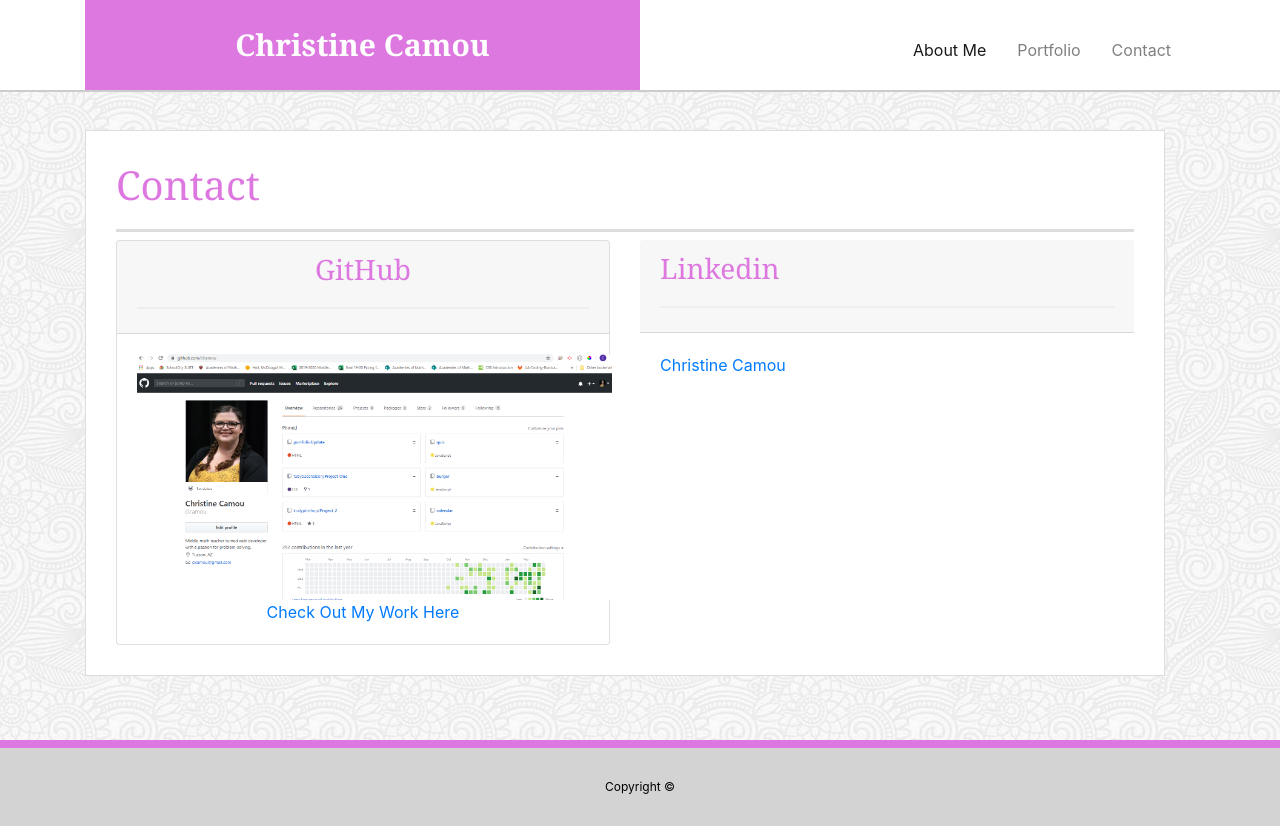
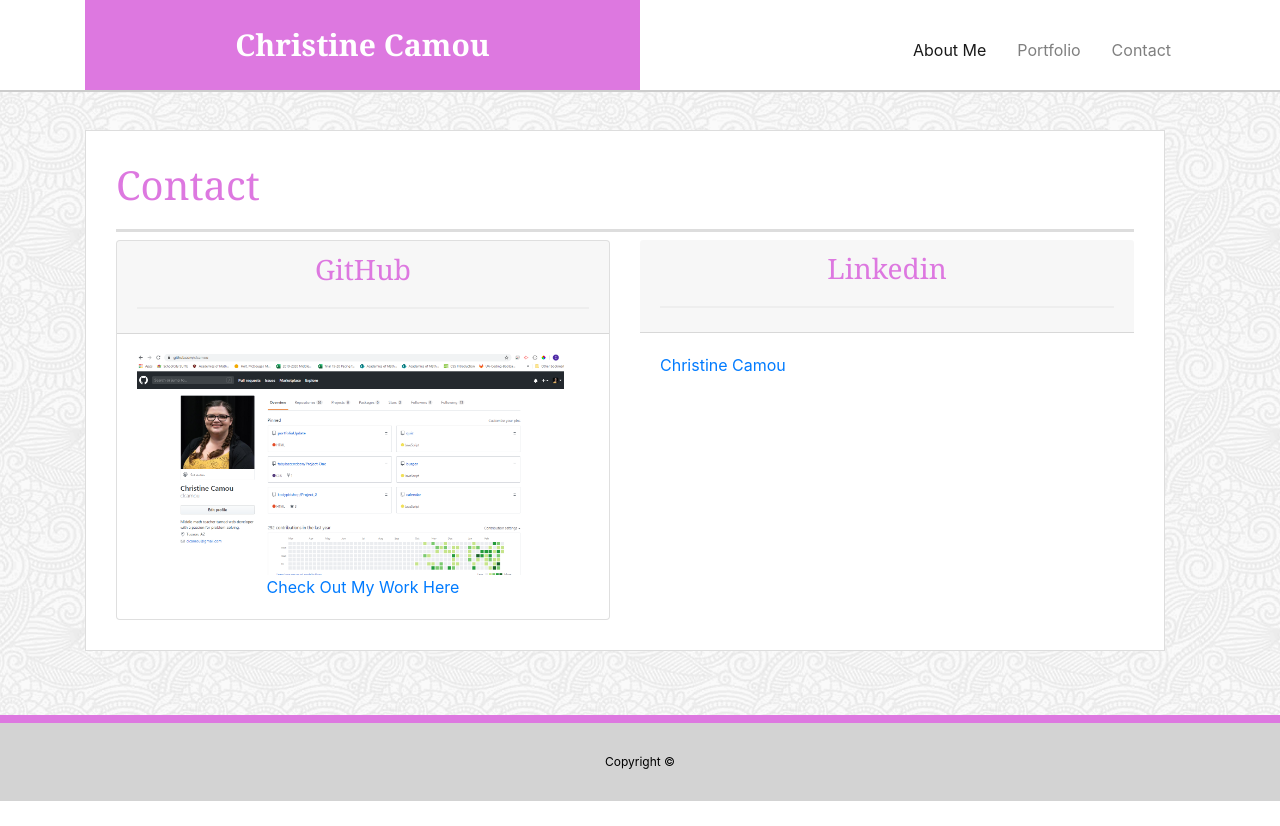
Before and after one commit to clcamou/portfolioUpdate, a plain HTML site: page contact.html in a window 1280 px wide. After the commit the page ends 801 px from the top, so only its background shows below. Drawn offline with nearby package versions, Linux system fonts and the light colour scheme.

Commit message:
fixed styling

```diff
--- a/assets/css/stylesheet.css
+++ b/assets/css/stylesheet.css
@@ -185,6 +185,8 @@ body {
   .card {
     text-align: center;
   }
+
+
   .card-2 {
     float: right;
   }
@@ -192,3 +194,11 @@ body {
   .card-title-1 {
     float: left;
   }
+
+  .card-title {
+    text-align: center;
+  }
+
+ #github {
+   width: 100%;
+ }
--- a/contact.html
+++ b/contact.html
@@ -39,7 +39,7 @@
         <h1>Contact</h1>
 
         <div class="row">
-          <div class="col-6 col-md-6">
+          <div class="col-md-6">
             <div class= "card">
               <div class="card-header" id="GitHub">
                 <h3 class="card-title">GitHub</h3>
@@ -47,20 +47,20 @@
               <div class="card-body">
                 <p class="card-text">
                 <a href="https://github.com/clcamou">
-                <img src="assets/images/Github.png" width= "500" hieght = "200" alt="GitHub">
+                <img src="assets/images/Github.png" id="github" alt="GitHub">
                 Check Out My Work Here</a> </p>
               </div>
             </div>
           </div>
 
-          <div class="col-6 col-md-6">
+          <div class="col-md-6">
             <div card="card">
               <div class="card-header" id="Linkedin">
                 <h3 class="card-title"> Linkedin </h3>
               </div>
               <div class="card-body">
                 <div class="card-text">
-                <div class="LI-profile-badge"  data-version="v1" data-size="medium" data-locale="en_US" data-type="vertical" data-theme="light" data-vanity="christine-camou-a09a6b115"><a class="LI-simple-link" href='https://www.linkedin.com/in/christine-camou-a09a6b115?trk=profile-badge'>Christine Camou</a>
+                <div class="LI-profile-badge" id="linkedin" data-version="v1" data-size="medium" data-locale="en_US" data-type="vertical" data-theme="light" data-vanity="christine-camou-a09a6b115"><a class="LI-simple-link" href='https://www.linkedin.com/in/christine-camou-a09a6b115?trk=profile-badge'>Christine Camou</a>
               </div>
             <div>
           </div>
```
Also changed, not shown: index.html (+1 -1 lines).
